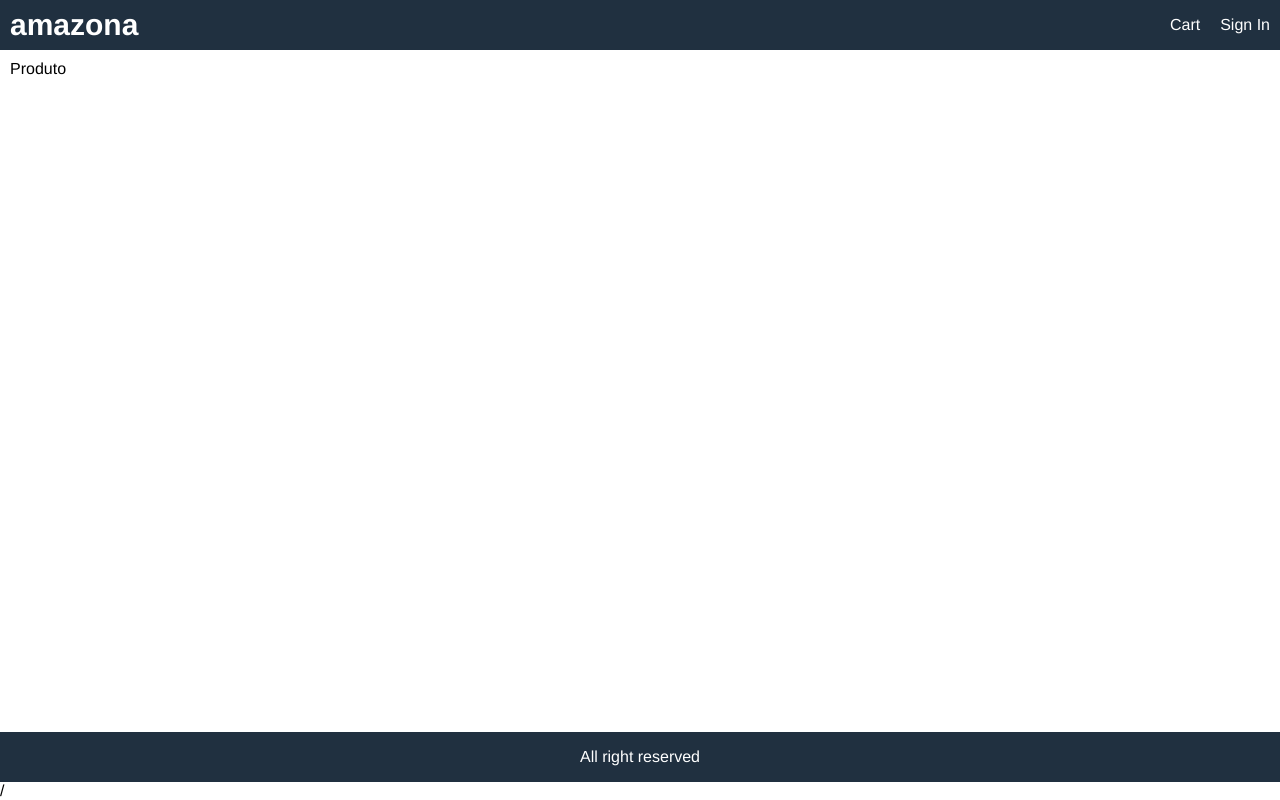
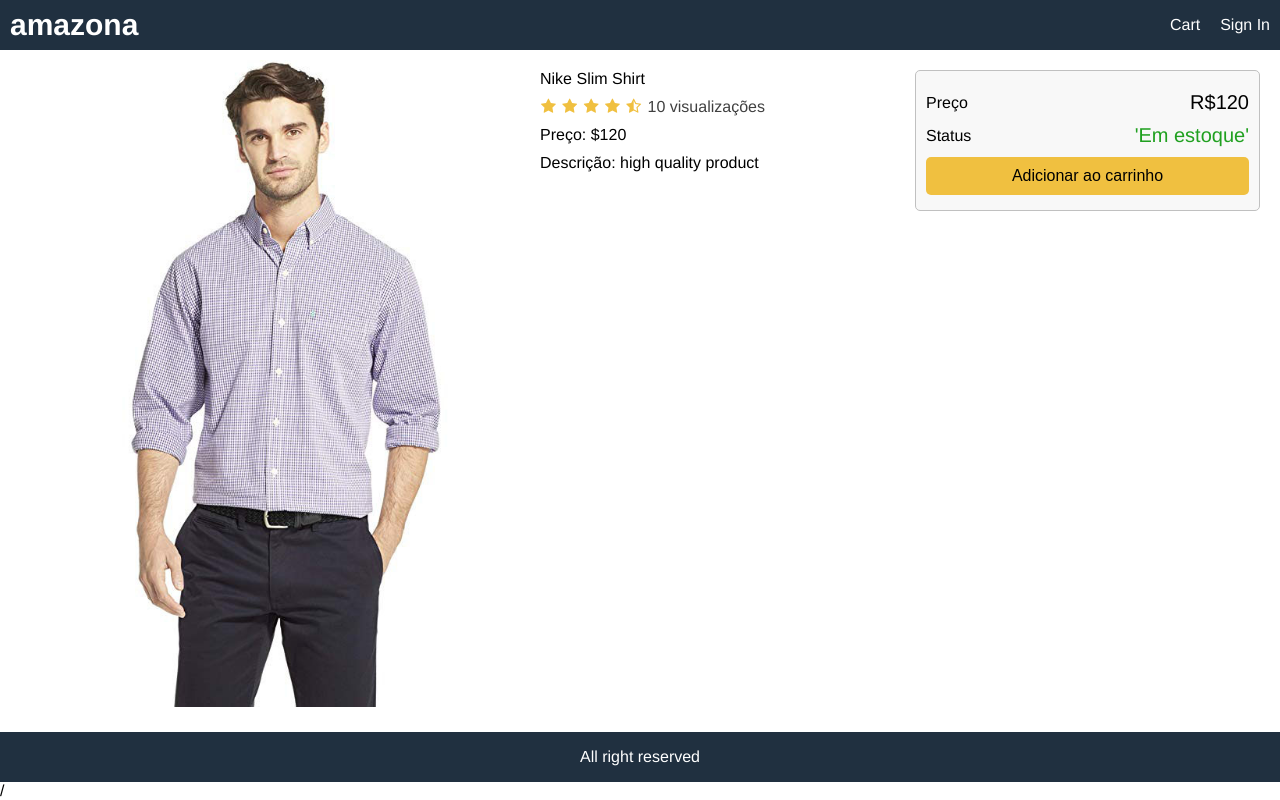
Before and after one commit to antonioerivanio/projetos-react, a React (Create React App) app in the folder sistema-agil-impressoes/cliente/: page /produto/1 in a window 1280 px wide. Built offline with nearby package versions, Linux system fonts and the light colour scheme.

Commit message:
trabalhando na tela de produto

```diff
--- a/sistema-agil-impressoes/cliente/src/componentes/Avaliacao.jsx
+++ b/sistema-agil-impressoes/cliente/src/componentes/Avaliacao.jsx
@@ -1,17 +1,71 @@
-import React from 'react'
+import React from 'react';
 
-const Avaliacao = ({produto}) => {
-    const {avaliacao, numVisualizacoes}  = produto;
-    return (
-        <div className="rating">
-        <span> <i className={avaliacao>=1?'fa fa-star': avaliacao>=0.5? 'fa fa-star-half-o':'fa fa-star-o'} ></i> </span>
-        <span> <i className={avaliacao>=2?'fa fa-star': avaliacao>=1.5? 'fa fa-star-half-o':'fa fa-star-o'} ></i> </span>
-        <span> <i className={avaliacao>=3?'fa fa-star': avaliacao>=2.5? 'fa fa-star-half-o':'fa fa-star-o'} ></i> </span>
-        <span> <i className={avaliacao>=4?'fa fa-star': avaliacao>=3.5? 'fa fa-star-half-o':'fa fa-star-o'} ></i> </span>
-        <span> <i className={avaliacao>=5?'fa fa-star': avaliacao>=4.5? 'fa fa-star-half-o':'fa fa-star-o'} ></i> </span>
-        <span>{numVisualizacoes + " visualizações"}</span>
-      </div>
-    )
-}
+const Avaliacao = ({ avaliacao, numVisualizacoes }) => {
+  return (
+    <div className="rating">
+      <span>
+        {' '}
+        <i
+          className={
+            avaliacao >= 1
+              ? 'fa fa-star'
+              : avaliacao >= 0.5
+              ? 'fa fa-star-half-o'
+              : 'fa fa-star-o'
+          }
+        ></i>{' '}
+      </span>
+      <span>
+        {' '}
+        <i
+          className={
+            avaliacao >= 2
+              ? 'fa fa-star'
+              : avaliacao >= 1.5
+              ? 'fa fa-star-half-o'
+              : 'fa fa-star-o'
+          }
+        ></i>{' '}
+      </span>
+      <span>
+        {' '}
+        <i
+          className={
+            avaliacao >= 3
+              ? 'fa fa-star'
+              : avaliacao >= 2.5
+              ? 'fa fa-star-half-o'
+              : 'fa fa-star-o'
+          }
+        ></i>{' '}
+      </span>
+      <span>
+        {' '}
+        <i
+          className={
+            avaliacao >= 4
+              ? 'fa fa-star'
+              : avaliacao >= 3.5
+              ? 'fa fa-star-half-o'
+              : 'fa fa-star-o'
+          }
+        ></i>{' '}
+      </span>
+      <span>
+        {' '}
+        <i
+          className={
+            avaliacao >= 5
+              ? 'fa fa-star'
+              : avaliacao >= 4.5
+              ? 'fa fa-star-half-o'
+              : 'fa fa-star-o'
+          }
+        ></i>{' '}
+      </span>
+      <span>{numVisualizacoes + ' visualizações'}</span>
+    </div>
+  );
+};
 
-export default Avaliacao
+export default Avaliacao;
--- a/sistema-agil-impressoes/cliente/src/index.css
+++ b/sistema-agil-impressoes/cliente/src/index.css
@@ -11,7 +11,7 @@ html {
   font-size: 62.5%; /* 16px x 62.5 = 10px = 1rem */
   box-sizing: border-box;
 }
-#root{
+#root {
   height: 100%;
 }
 /*body {
@@ -110,3 +110,13 @@ img.medium {
   color: #f0c040;
   margin: 0.1rem;
 }
+
+.rating span:last-child {
+  color: #404040;
+}
+.sucesso {
+  color: #20a020;
+}
+.erro {
+  color: #a02020;
+}
--- a/sistema-agil-impressoes/cliente/src/paginas/TelaProduto.jsx
+++ b/sistema-agil-impressoes/cliente/src/paginas/TelaProduto.jsx
@@ -1,5 +1,60 @@
 import React from 'react';
+import { useParams } from 'react-router-dom';
+import Avaliacao from '../componentes/Avaliacao';
+import dadosProdutos from '../utils/dadosProdutos';
 
 export default function TelaProduto() {
-  return <div>Produto</div>;
+  let { id } = useParams();
+  const produto = dadosProdutos.produtos.find((x) => x._id === id);
+  if (!produto) return <div>Produto Não Encontrado!</div>;
+
+  return (
+    <div>
+      <div className="row top">
+        <div className="col-2">
+          <img src={produto.image} alt={produto.image} className="large" />
+        </div>
+        <div className="col-1">
+          <ul>
+            <li>{produto.nome}</li>
+            <li>
+              <Avaliacao
+                avaliacao={produto.avaliacao}
+                numVisualizacoes={produto.numVisualizacoes}
+              ></Avaliacao>
+            </li>
+            <li>Preço: ${produto.preco}</li>
+            <li>Descrição: {produto.descricao}</li>
+          </ul>
+        </div>
+        <div className="col-1">
+          <div className="card card-body">
+            <ul>
+              <li>
+                <div className="row">
+                  <div>Preço</div>
+                  <div className="price">R${produto.preco}</div>
+                </div>
+              </li>
+              <li>
+                <div className="row">
+                  <div>Status</div>
+                  <div className="price">
+                    {produto.quantidadeEmEstoque > 0 ? (
+                      <span className="sucesso">'Em estoque' </span>
+                    ) : (
+                      <span className="erro">'Produto indisponível'</span>
+                    )}
+                  </div>
+                </div>
+              </li>
+              <li>
+                <button className="primary block">Adicionar ao carrinho</button>
+              </li>
+            </ul>
+          </div>
+        </div>
+      </div>
+    </div>
+  );
 }
--- a/sistema-agil-impressoes/cliente/src/utils/style.css
+++ b/sistema-agil-impressoes/cliente/src/utils/style.css
@@ -49,6 +49,34 @@ html {
 a:hover {
   color: #ff8000;
 }
+ul {
+  padding: 0;
+  margin: 0;
+  list-style-type: none;
+}
+li {
+  margin-top: 1rem;
+}
+button {
+  padding: 1rem;
+  border-radius: 0.5rem;
+  border: 0.1rem;
+  font-size: 1.6rem;
+  font-family: Arial, Helvetica, sans-serif;
+  -webkit-font-smoothing: antialiased;
+  -moz-osx-font-smoothing: grayscale;
+  background-color: #f8f8f8;
+  cursor: pointer;
+}
+button:hover {
+  border: 0.1rem #404040 solid;
+}
+button.primary {
+  background-color: #f0c040;
+}
+button.block {
+  width: 100%;
+}
 /* Header */
 header a {
   color: #ffffff;
@@ -65,6 +93,15 @@ html {
   justify-content: space-between;
   align-items: center;
 }
+.row.top {
+  align-items: flex-start;
+}
+.col-1 {
+  flex: 1 1 25rem;
+}
+.col-2 {
+  flex: 2 1 30rem;
+}
 .row.center {
   justify-content: center;
 }
@@ -76,7 +113,9 @@ html {
   max-width: 29rem;
   width: 100%;
 }
-
+img.large {
+  width: 100%;
+}
 /* Card */
 .card {
   border: 0.1rem #c0c0c0 solid;
```
Lines whose indentation alone changed are shown as unchanged.
